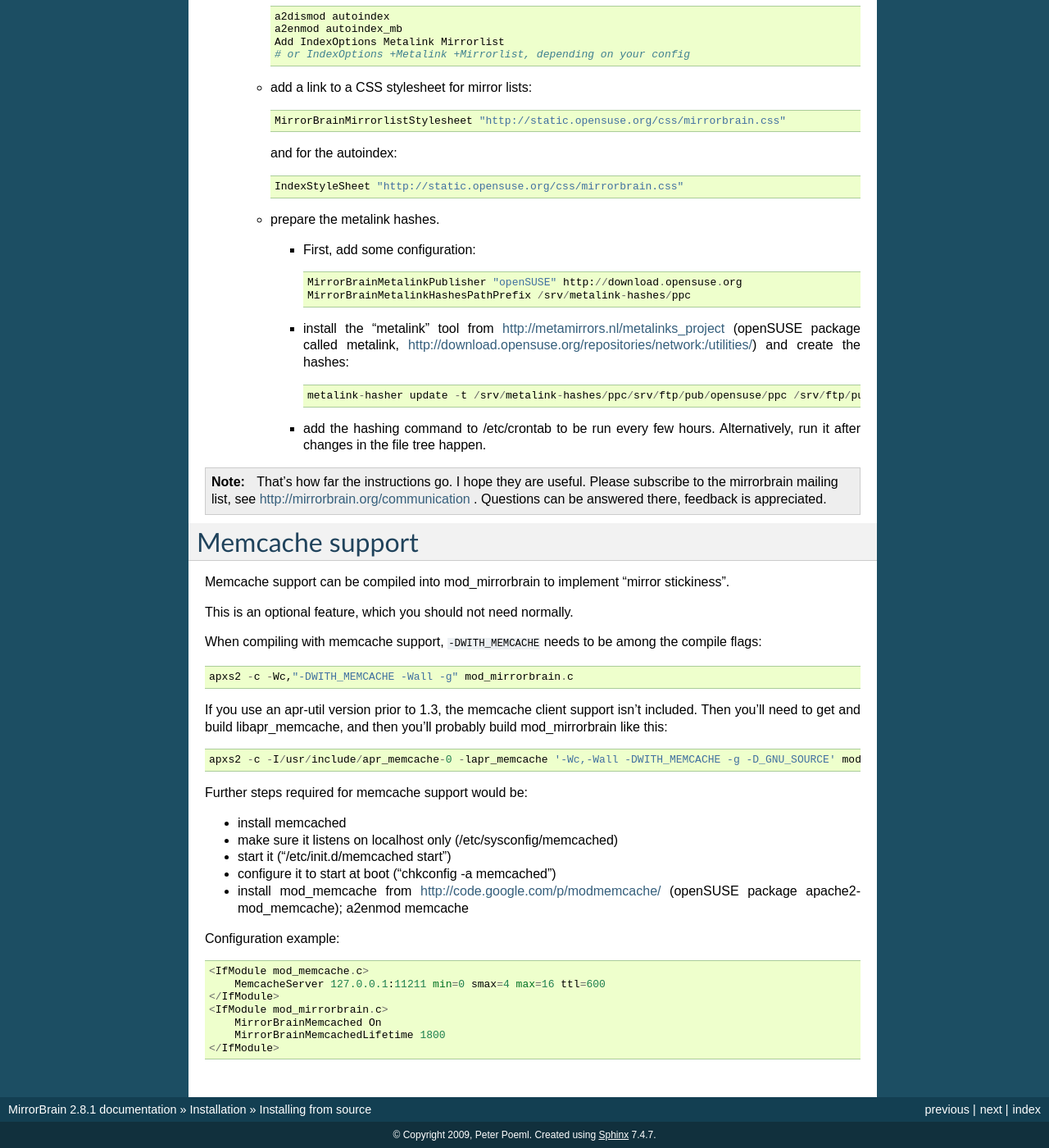
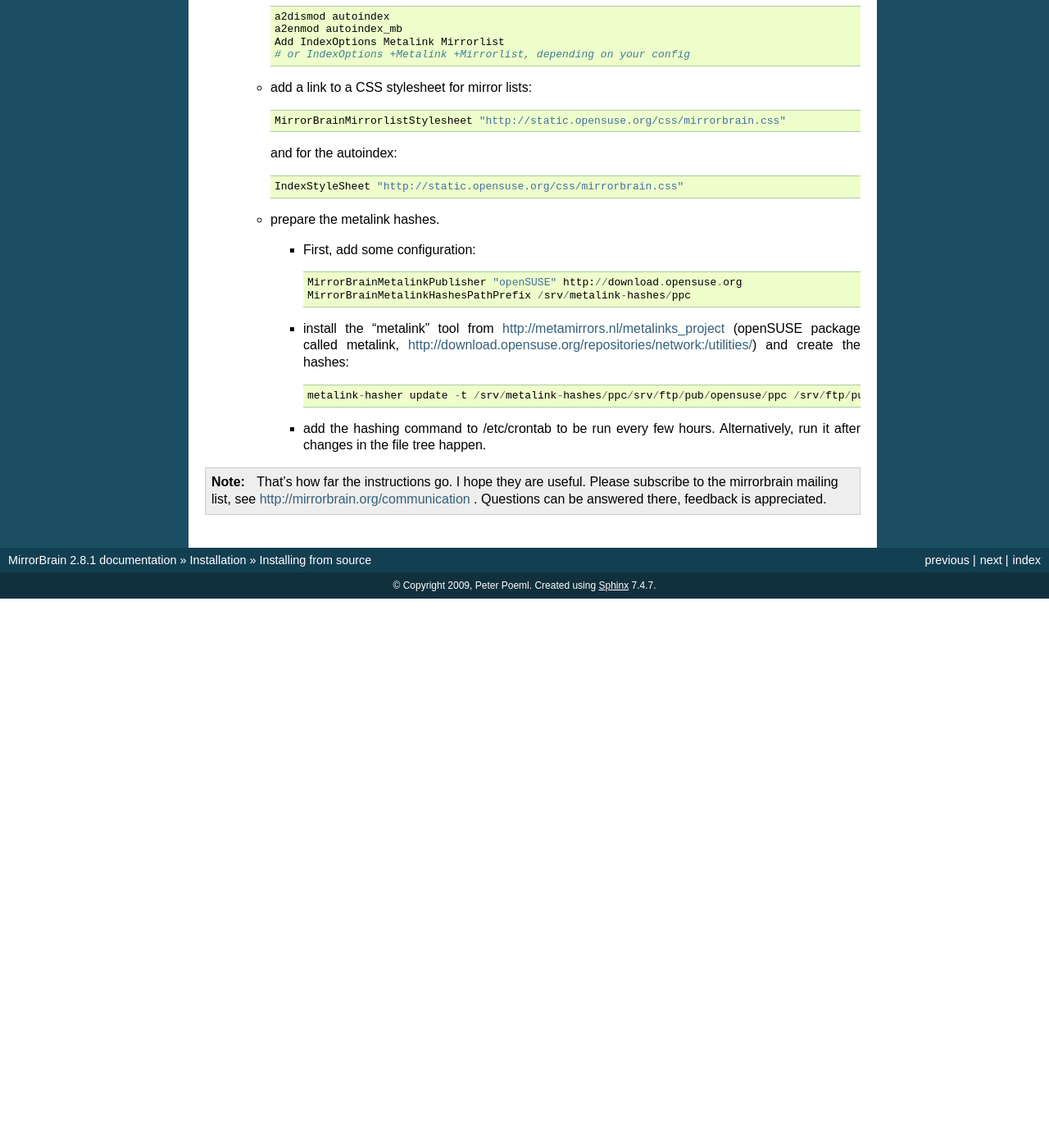
Before and after one commit to hayalci/mirrorbrain, a Sphinx documentation site: the page built from docs/installation/source.rst, in a window 1280 px wide and 1400 px high, scrolled down 4769 px. Shown: the whole window at 82% size. Built offline with Sphinx 7.4.7, drawn with Linux system fonts in a browser that asks for light colours; after the commit the page ends 5499 px from its top, so only the background shows below that; some of the changed text lies outside the part shown.

Commit message:
docs: move the section about enabling mirror stickiness into its own file
git-svn-id: http://svn.mirrorbrain.org/svn/mirrorbrain/trunk@7731 2d291e14-ff0c-0410-a3fa-d5caa9871f55

```diff
--- a/docs/installation/index.rst
+++ b/docs/installation/index.rst
@@ -8,3 +8,4 @@
     opensuse
     gentoo
     source
+    memcache
--- a/docs/installation/source.rst
+++ b/docs/installation/source.rst
@@ -324,44 +324,3 @@
           subscribe to the mirrorbrain mailing list, see
           http://mirrorbrain.org/communication .  Questions can be answered there,
           feedback is appreciated.
-
-
-
-
-Memcache support
-================
-
-Memcache support can be compiled into mod_mirrorbrain to implement "mirror
-stickiness".
-
-This is an optional feature, which you should not need normally.
-
-When compiling with memcache support, ``-DWITH_MEMCACHE`` needs to be among the
-compile flags::
-
-    apxs2 -c -Wc,"-DWITH_MEMCACHE -Wall -g" mod_mirrorbrain.c
-
-If you use an apr-util version prior to 1.3, the memcache client support isn't included. Then you'll
-need to get and build libapr_memcache, and then you'll probably build mod_mirrorbrain like this::
-
-    apxs2 -c -I/usr/include/apr_memcache-0 -lapr_memcache '-Wc,-Wall -DWITH_MEMCACHE -g -D_GNU_SOURCE' mod_mirrorbrain.c
-
-
-Further steps required for memcache support would be:
-
-* install memcached
-* make sure it listens on localhost only (/etc/sysconfig/memcached)
-* start it ("/etc/init.d/memcached start")
-* configure it to start at boot ("chkconfig -a memcached")
-* install mod_memcache from http://code.google.com/p/modmemcache/
-  (openSUSE package apache2-mod_memcache); a2enmod memcache
-
-Configuration example::
-
-    <IfModule mod_memcache.c>
-        MemcacheServer 127.0.0.1:11211 min=0 smax=4 max=16 ttl=600
-    </IfModule>
-    <IfModule mod_mirrorbrain.c>
-        MirrorBrainMemcached On
-        MirrorBrainMemcachedLifetime 1800
-    </IfModule>
```
Also changed, not shown: docs/installation/memcache.rst (added, +42 -0 lines).
